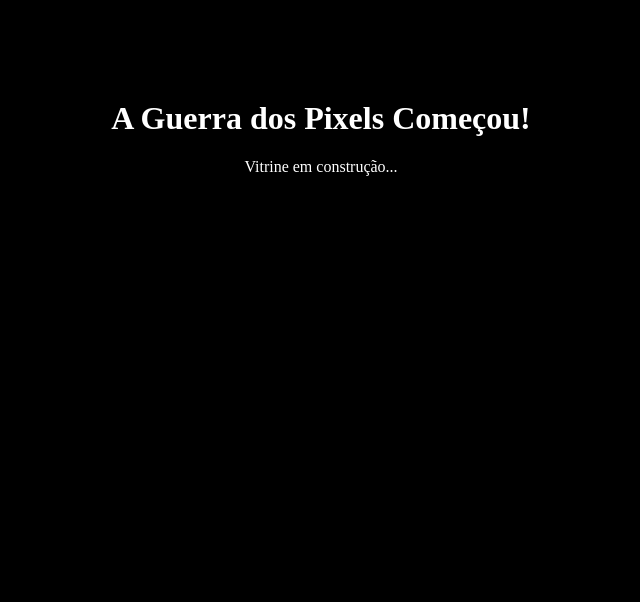
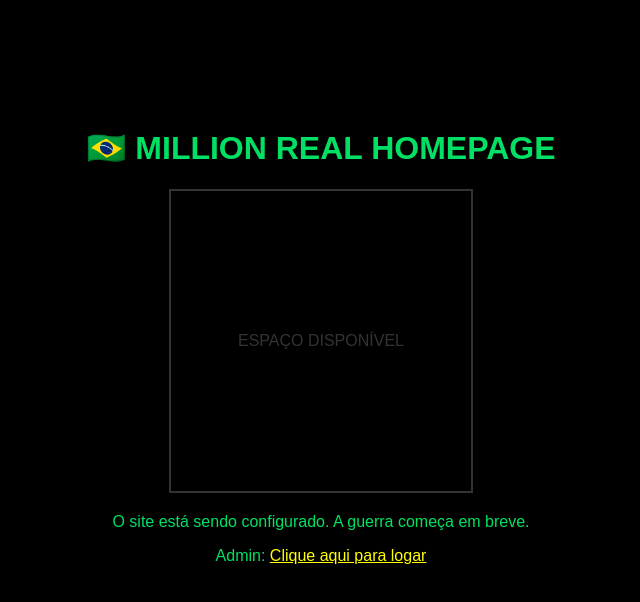
Before and after one commit to joaogzanini-beep/millionrealhomepage, a website: page index.html in a window 1280 px wide. Shown: the whole page, without its empty margins (319-959 px from the left). Drawn offline with Linux system fonts and the light colour scheme.

Commit message:
Update index.html

```diff
--- a/index.html
+++ b/index.html
@@ -3,9 +3,15 @@
 <head>
     <meta charset="UTF-8">
     <title>Million Real Homepage</title>
+    <style>
+        body { background: black; color: #00e064; font-family: sans-serif; text-align: center; padding-top: 100px; }
+        .grade { width: 300px; height: 300px; border: 2px solid #333; margin: 20px auto; display: flex; align-items: center; justify-content: center; color: #333; }
+    </style>
 </head>
-<body style="background-color: black; color: white; text-align: center; margin-top: 100px;">
-    <h1>A Guerra dos Pixels Começou!</h1>
-    <p>Vitrine em construção...</p>
+<body>
+    <h1>🇧🇷 MILLION REAL HOMEPAGE</h1>
+    <div class="grade">ESPAÇO DISPONÍVEL</div>
+    <p>O site está sendo configurado. A guerra começa em breve.</p>
+    <p>Admin: <a href="/admin.html" style="color: yellow;">Clique aqui para logar</a></p>
 </body>
 </html>
```
